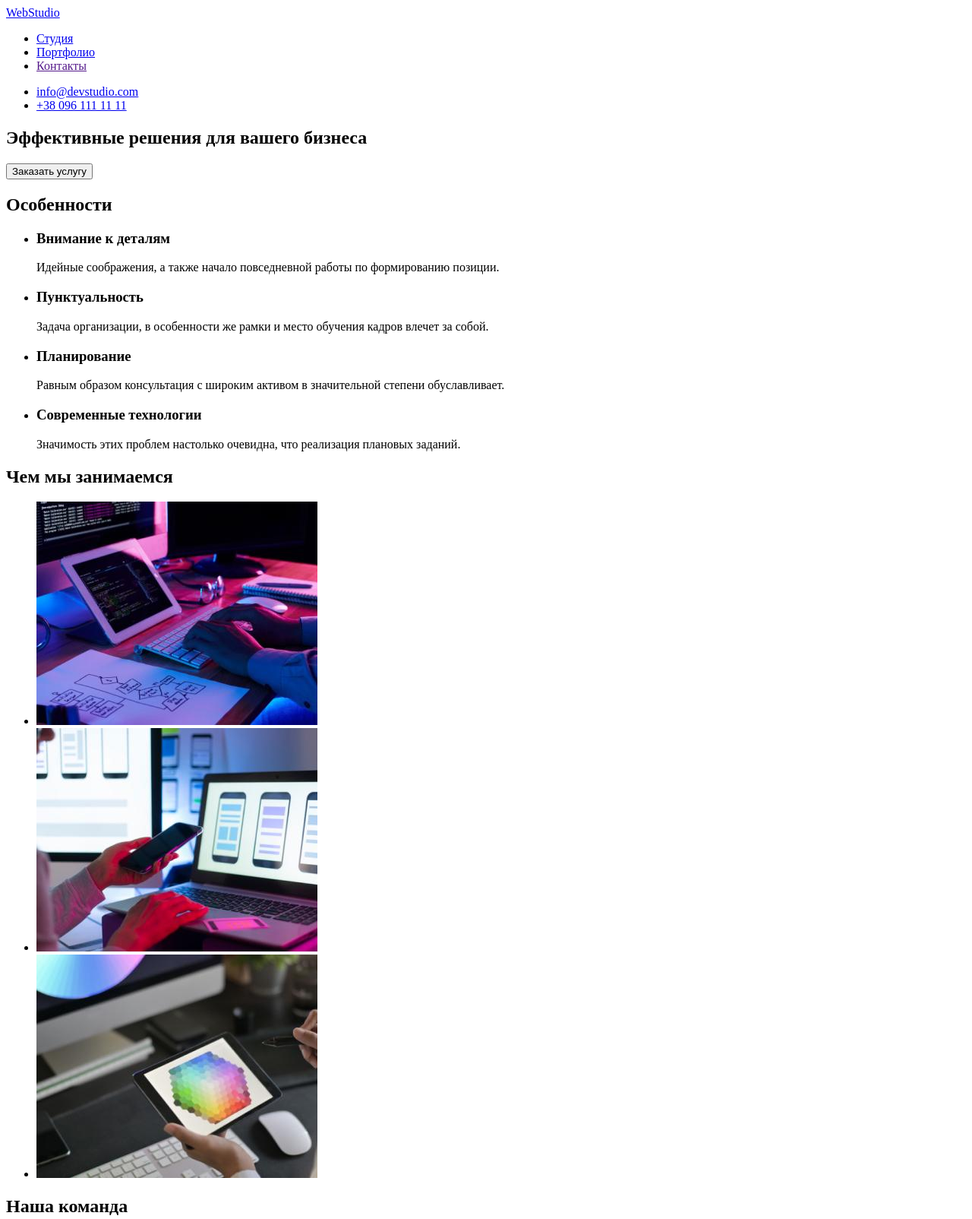
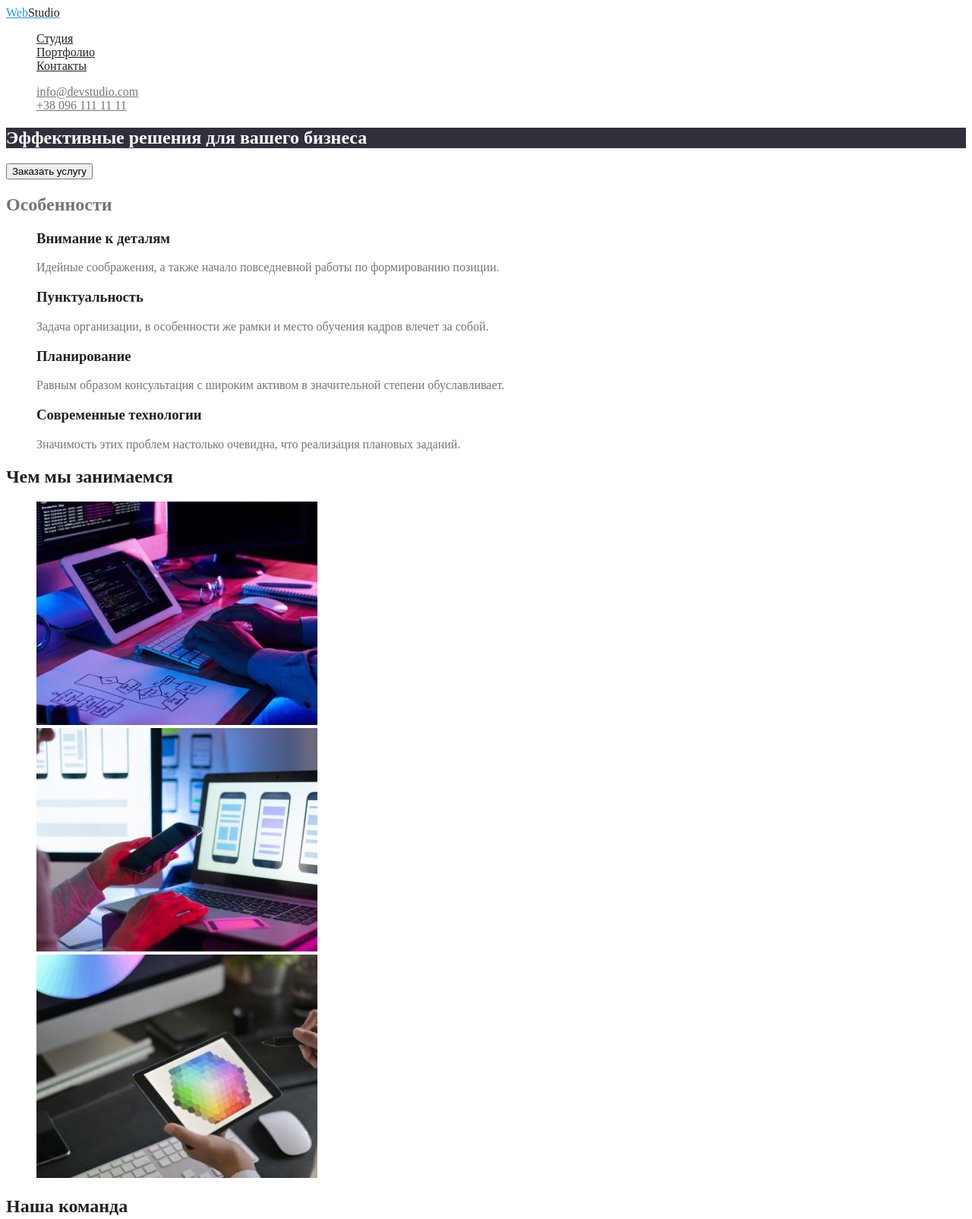
Before and after one commit to KostiantynFirst/goit-markup-hw-02, a plain HTML site: page index.html in a window 1280 px wide. Shown: the top 1604 px of the page at 76% size. Drawn offline with Linux system fonts and the light colour scheme.

Commit message:
Some changes

```diff
--- /dev/null
+++ b/css/style.css
@@ -0,0 +1,86 @@
+/* цвет основного текста  #212121 */
+/* вторичный цвет текста #757575 */
+/* rgba(255, 255, 255, 0.6) */
+/* #FFFFFF */
+/* акцент - #2196F3 */
+
+/* вторичный цвет фона - #F5F4FA */
+
+:root {
+    --primary-text-color: #757575;
+    --title-text-color: #212121;
+    --accent-color: #2196F3;
+    --background-text-color: #E5E5E5;
+    --background-secondary-color: #F5F4FA;
+    --secondary-text-color: #FFFFFF;
+}
+
+
+.list {
+    list-style: none;
+}
+
+.page {
+    background-color: var(----background-text-color);
+    color: var(--primary-text-color);
+}
+
+.logo {
+    color: var(--accent-color);
+}
+
+.logo-span {
+    color: var(--title-text-color);
+}
+
+/* Site nav */
+
+.site-nav .link {
+    color: var(--title-text-color);
+}
+
+.auth-nav .link {
+    color: inherit;
+}
+
+.site-nav .link:hover,
+.site-nav .link:focus,
+.auth-nav .link:hover,
+.auth-nav .link:focus {
+    color: var(--accent-color);
+}
+
+/* Hero */
+
+.hero-title {
+    color: var(--secondary-text-color);
+    background-color: #2F303A;
+}
+
+
+/* Section */
+.section-title {
+    color: var(--title-text-color);
+}
+
+
+/* Features */
+.features .title {
+    color: var(--title-text-color);
+}
+
+/* Person-list */
+
+.person-list .title {
+    color: var(--title-text-color);
+}
+
+.button.primary {
+    color: var(--secondary-text-color);
+    background-color: var(--accent-color);
+}
+
+.button.secondary {
+    color: var(--title-text-color);
+    background-color: var(--background-secondary-color);
+}
--- a/index.html
+++ b/index.html
@@ -5,49 +5,50 @@
     <meta http-equiv="X-UA-Compatible" content="IE=edge">
     <meta name="viewport" content="width=device-width, initial-scale=1.0">
     <title>Markup-hw-01</title>
+    <link rel="stylesheet" href="./css/style.css">
 </head>
-<body>
-    <header>
+<body class="page">
+    <header class="page-header">
         <nav>
-          <a href="./index.html"><span>Web</span>Studio</a>
-          <ul>
-            <li><a href="./index.html">Студия</a></li>
-            <li><a href="./portfolio.html">Портфолио</a></li>
-            <li><a href="">Контакты</a></li>
+          <a href="./index.html" class="logo">Web<span class="logo-span">Studio</span></a>
+          <ul class="site-nav list">
+            <li><a href="./index.html" class="link">Студия</a></li>
+            <li><a href="./portfolio.html" class="link">Портфолио</a></li>
+            <li><a href="" class="link">Контакты</a></li>
           </ul>
         </nav>
 
-        <ul>
-            <li><a href="mailto:info@devstudio.com">info@devstudio.com</a></li>
-            <li><a href="tel:+380961111111">+38 096 111 11 11</a></li>
+        <ul class="auth-nav list">
+            <li><a href="mailto:info@devstudio.com" class="link">info@devstudio.com</a></li>
+            <li><a href="tel:+380961111111" class="link">+38 096 111 11 11</a></li>
         </ul>
 
 
     </header>
 
     <main>
-    <section>
-        <h1>Эффективные решения для вашего бизнеса</h1>
-        <button type="button">Заказать услугу</button>
+    <section class="hero">
+        <h1 class="hero-title">Эффективные решения для вашего бизнеса</h1>
+        <button type="button" class="button">Заказать услугу</button>
     </section>
 
     <section>
       <h2>Особенности</h2>
-        <ul>
+        <ul class="features list">
          <li>
-            <h3>Внимание к деталям</h3>
+            <h3 class="title">Внимание к деталям</h3>
             <p>Идейные соображения, а также начало повседневной работы по формированию позиции.</p>
         </li>
           <li>
-            <h3>Пунктуальность</h3>
+            <h3 class="title">Пунктуальность</h3>
             <p>Задача организации, в особенности же рамки и место обучения кадров влечет за собой.</p>
         </li>
           <li>
-            <h3>Планирование</h3>
+            <h3 class="title">Планирование</h3>
             <p>Равным образом консультация с широким активом в значительной степени обуславливает.</p>
         </li>
           <li>
-            <h3>Современные технологии</h3>
+            <h3 class="title">Современные технологии</h3>
             <p>Значимость этих проблем настолько очевидна, что реализация плановых заданий.</p>
         </li>
 
@@ -55,9 +56,9 @@
 
     </section>
 
-    <section>
-        <h2>Чем мы занимаемся</h2>
-        <ul>
+    <section class="section">
+        <h2 class="section-title">Чем мы занимаемся</h2>
+        <ul class="list">
           <li>
               <a href="">
                  <img src="./images/code.jpg" alt="coding" width="370" height="294">
@@ -77,27 +78,27 @@
 
     </section>
 
-    <section>
-        <h2>Наша команда</h2>
-        <ul>
+    <section class="section">
+        <h2 class="section-title">Наша команда</h2>
+        <ul class="person-list list">
           <li>
             <img src="./images/igor.jpg" alt="igor" width="270" height="260">
-            <h3>Игорь Демьяненко</h3>
+            <h3 class="title">Игорь Демьяненко</h3>
             <p>Product Designer</p>
           </li>
           <li>
             <img src="./images/olga.jpg" alt="olga" width="270" height="260">
-            <h3>Ольга Репина</h3>
+            <h3 class="title">Ольга Репина</h3>
             <p>Frontend Developer</p>
           </li>
           <li>
             <img src="./images/nikolay.jpg" alt="nikolay" width="270" height="260">
-            <h3>Николай Тарасово</h3>
+            <h3 class="title">Николай Тарасово</h3>
             <p>Marketing</p>
           </li>
           <li>
             <img src="./images/michail.jpg" alt="michail" width="270">
-            <h3>Михаил Ермаков</h3>
+            <h3 class="title">Михаил Ермаков</h3>
             <p>UI Designer</p>
           </li>
         </ul>
@@ -106,13 +107,13 @@
     </main>
 
     <footer>
-        <a href="./index.html"><span>Web</span>Studio</a>
+      <a href="./index.html" class="logo">Web<span class="logo-span">Studio</span></a>
 
         <address>
-          <ul>
+          <ul class="auth-nav list">
             <li><a href="https://goo.gl/maps/iULGJr1VuEJqhyds5" target="_blank" rel="noopener noreferrer nofollow">г. Киев, пр-т Леси Украинки, 26</a></li>
-            <li><a href="mailto:info@devstudio.com">info@devstudio.com</a></li>
-            <li><a href="tel:+380961111111">+38 096 111 11 11</a></li>
+            <li><a href="mailto:info@devstudio.com" class="link">info@devstudio.com</a></li>
+            <li><a href="tel:+380961111111" class="link">+38 096 111 11 11</a></li>
           </ul>
         </address>
 
```
Also changed, not shown: portfolio.html (+5 -4 lines).
